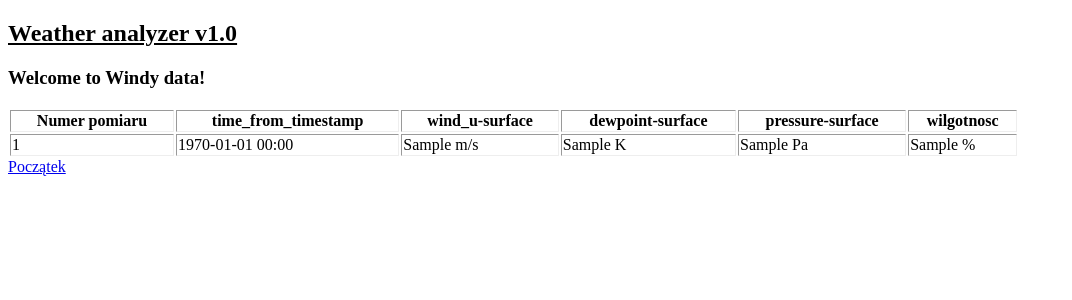
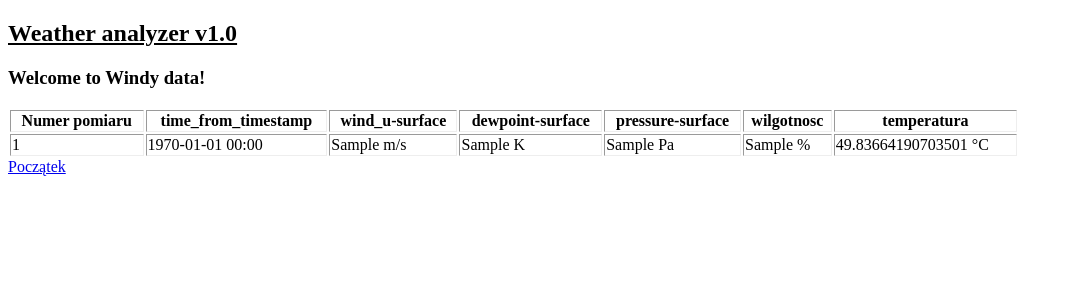
Before and after one commit to loalex/weather_analysis, a Django app: page /windy/ in a window 1280 px wide. Shown: the top 300 px of the page, without its empty margins (0-1072 px from the left). Run offline with Django 5.2, Linux system fonts and the light colour scheme; tables that the repository leaves empty hold one stand-in row (values such as "Sample post"); a database or web service that is not in the repository returns one stand-in record (values such as "Sample title"); data that the repository does not hold is empty.

Commit message:
adding temperature to windy

```diff
--- a/analyzer/views.py
+++ b/analyzer/views.py
@@ -13,6 +13,8 @@
 
 from open_meteo import OpenMeteo
 from open_meteo.models import DailyParameters, HourlyParameters
+
+import math
 
 
 def index(request):
@@ -41,17 +43,33 @@
         if response.status_code == 200:
             data = response.json()
             time_from_timestamp = []
+            temperatura = []  # Nowa lista na temperatury
+
             print(f"{data['ts']=}")
             print(data)
-            for element in data['ts']:
+
+            for element, dewpoint, rh in zip(data['ts'], data['dewpoint-surface'], data['rh-surface']):
+                # Przetwarzanie timestamp na czas
                 time_from_timestamp.append(datetime.fromtimestamp(element / 1000))
+
+                # Obliczanie temperatury z punktu rosy i wilgotności
+                dewpoint_celsius = dewpoint - 273.15  # Punkt rosy z kelwinów na stopnie Celsjusza
+                a = 17.625
+                b = 243.04
+                alpha = math.log(rh / 100) + (a * dewpoint_celsius) / (b + dewpoint_celsius)
+                temp_celsius = (b * alpha) / (a - alpha)
+                temperatura.append(temp_celsius)  # Dodaj temperaturę do listy
+
             print(f"{time_from_timestamp=}")
+            print(f"{temperatura=}")
+
             return render(request, "windy.html", {
                 "time_from_timestamp": time_from_timestamp,
                 "wind_u_surface": data["wind_u-surface"],
                 "dewpoint_surface": data["dewpoint-surface"],
                 "pressure_surface": data["pressure-surface"],
                 "rh_surface": data["rh-surface"],
+                "temperatura": temperatura,  # Dodajemy temperaturę do danych zwracanych do szablonu
             })
         else:
             print(response.json())
@@ -67,6 +85,7 @@
     api_key = '0d1764dc7eace6612e7d9a5e1168371f'
     city = 'Gdynia'  # będzie wczytywane z formularza!
     url = f'http://api.openweathermap.org/data/2.5/weather?q={city}&appid={api_key}'
+    #api.openweathermap.org/data/2.5/forecast?lat={lat}&lon={lon}&appid={API key}
     response = requests.get(url)
 
     if response.status_code == 200:
@@ -80,6 +99,7 @@
         print(f'Wind speed: {wind_speed} m/s')
         print(f'Wind direction: {wind_direction}')
         print(f'Description: {desc}')
+        print(data)
         return render(request, "openweathermap.html", {"data": data})
 
     else:
@@ -93,7 +113,6 @@
     latitude = 54.31
     longitude = 18.31
 
-    # Initializing the WeatherPoint
     point = WeatherPoint(latitude, longitude)
 
     # Setting the key for data access
@@ -106,6 +125,7 @@
     print(point.temp_c)  # temperature in celsius
     print(point.wind_kph)  # wind in kilometers per hour
     print(point.localtime)  # local datetime of the request
+    print()
     return render(request, "weatherapi.html", {"data": point})
 
 
--- a/templates/windy.html
+++ b/templates/windy.html
@@ -12,6 +12,7 @@
     <th>dewpoint-surface</th>
     <th>pressure-surface</th>
     <th>wilgotnosc</th>
+    <th>temperatura</th>
   </tr>
 
   {% for t in time_from_timestamp %}
@@ -22,6 +23,7 @@
       <td>{{ dewpoint_surface|index:forloop.counter0 }} K</td>
       <td>{{ pressure_surface|index:forloop.counter0 }} Pa</td>
       <td>{{ rh_surface|index:forloop.counter0 }} %</td>
+      <td>{{ temperatura|index:forloop.counter0 }} °C</td>
     </tr>
   {% endfor %}
 
```
